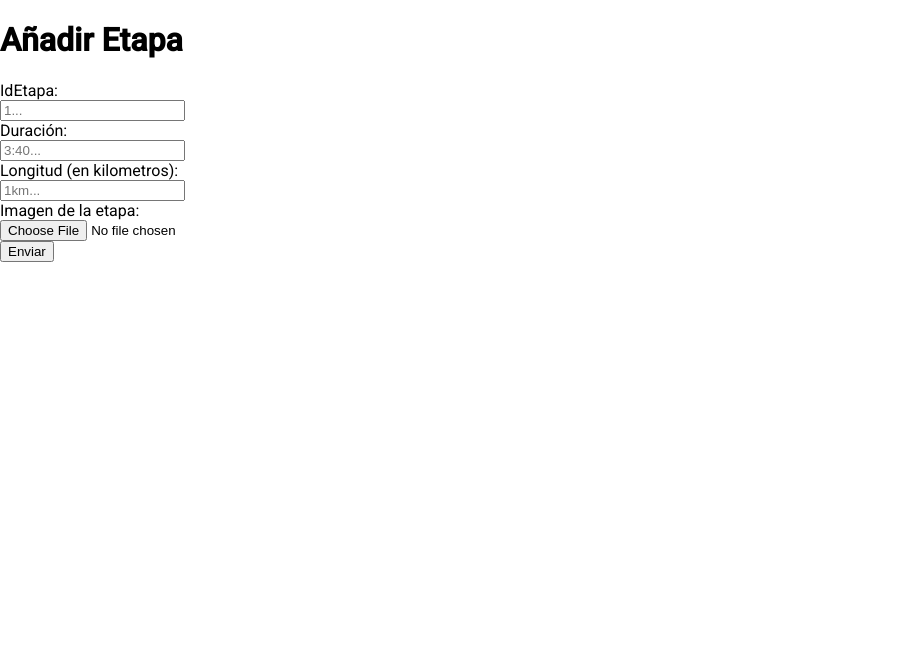
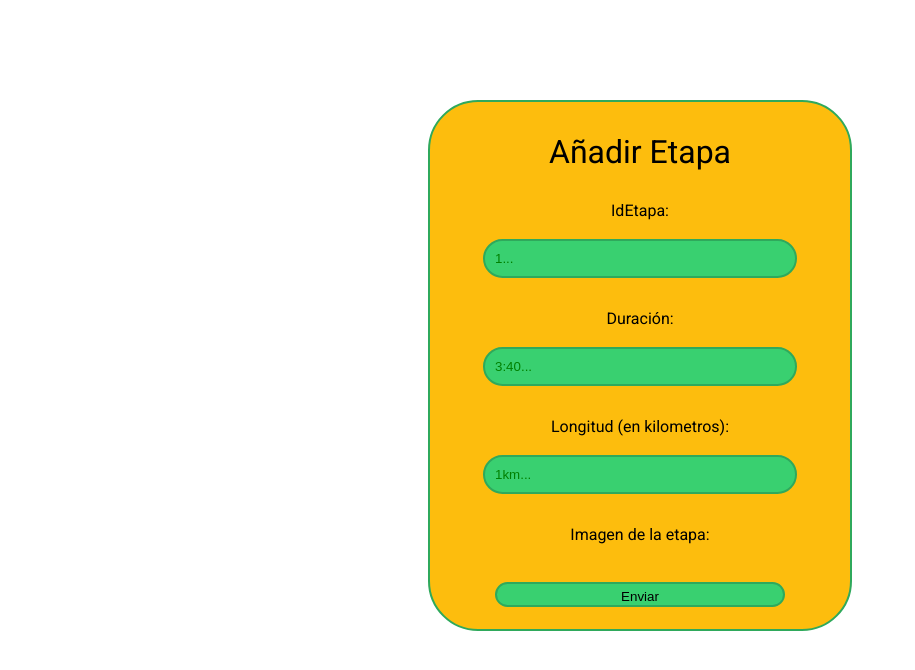
Before and after one commit to EVGEgonzalez/2122_2DAW, an Angular app: page / in a window 1280 px wide. Shown: the top 670 px of the page, without its empty margins (0-915 px from the left). Built offline with nearby package versions, Linux system fonts and the light colour scheme.

Commit message:
commit 4

```diff
--- a/src/app/alta-etapa/alta-etapa.component.css
+++ b/src/app/alta-etapa/alta-etapa.component.css
@@ -0,0 +1,98 @@
+form{
+    border: 2px solid #2FA95C;
+    border-radius: 50px;
+    width: 100%;
+    max-width: 400px;
+    margin: 100px auto;
+    padding: 10px;
+    display: flex;
+    flex-direction: column;
+    justify-content: center;
+    align-items: center;
+    background-color:#FDBD0D;
+  }
+
+  h1{
+    font-weight: normal;
+    margin-bottom: 30px;
+  }
+
+  /*
+  Amarillo: #FDBD0D
+  Verde:    #39D070
+  */
+
+  input{
+    height: 25px;
+    padding: 5px 10px;
+    border-radius: 20px;
+    border: 2px solid #2FA95C;
+    margin-bottom: 12px;
+    background-color: #39D070;
+    width: 290px;
+  }
+
+  input::placeholder{
+    color: green;
+  }
+
+  #btnAnadir{
+    width: 200px;
+    border-radius: 10px;
+    margin: auto;
+    padding: 8px 35px 28px 35px;
+    vertical-align: center;
+    font-size: 16px;
+    color: darkgreen;
+    font-weight: bold;
+  }
+
+  #insertarArchivo{
+    height: 20px;
+    padding: 5px 10px;
+    border-radius: 20px;
+    border: 2px solid #2FA95C;
+    margin-bottom: 15px;
+    background-color: #39D070;
+    width: 290px;
+    color: green;
+    font-size: 15px;
+  }
+
+  #img{
+    width: 0.1px;
+      height: 0.1px;
+      opacity: 0;
+      overflow: hidden;
+      position: absolute;
+      z-index: -1;
+  }
+
+  #img + label {
+      font-size: 15px;
+      color: #727272;
+      border: 2px solid #218C48;
+      background-color: #35E174;
+      color: green;
+      display: inline-block;
+      padding: 1px 10px;
+      border-radius: 15px;
+      float: right;
+      margin: -2px -3px 0px 0px;
+  }
+
+  #img:focus + label,
+  #img + label:hover {
+      background-color: #2B9753;
+      color: black;
+  }
+
+  #img + label {
+      cursor: pointer;
+  }
+
+  .errorDatos{
+    margin: -25px 0px 20px 0px;
+    font-size: 12px;
+    color: #DF0400;
+  }
```
Also changed, not shown: 1 other file (tests, documents, lock files or other folders).
